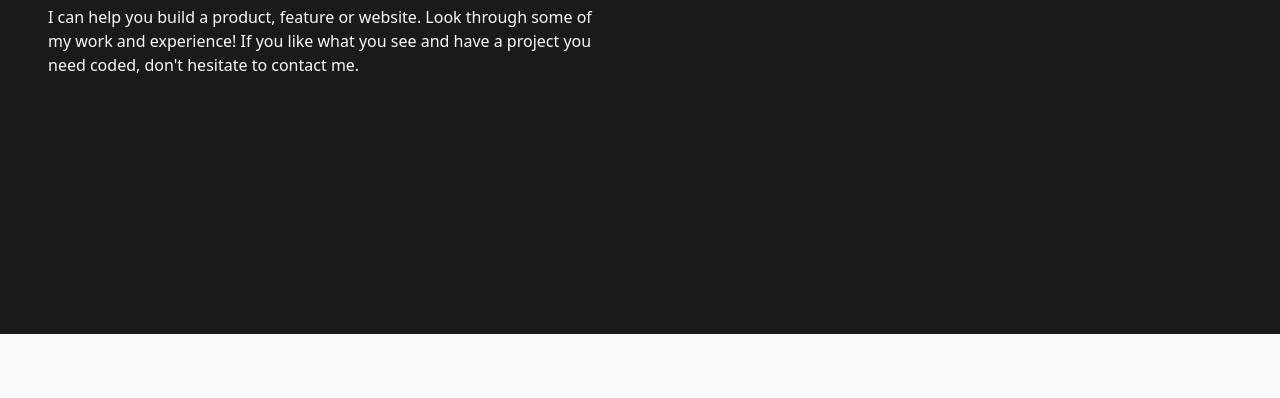
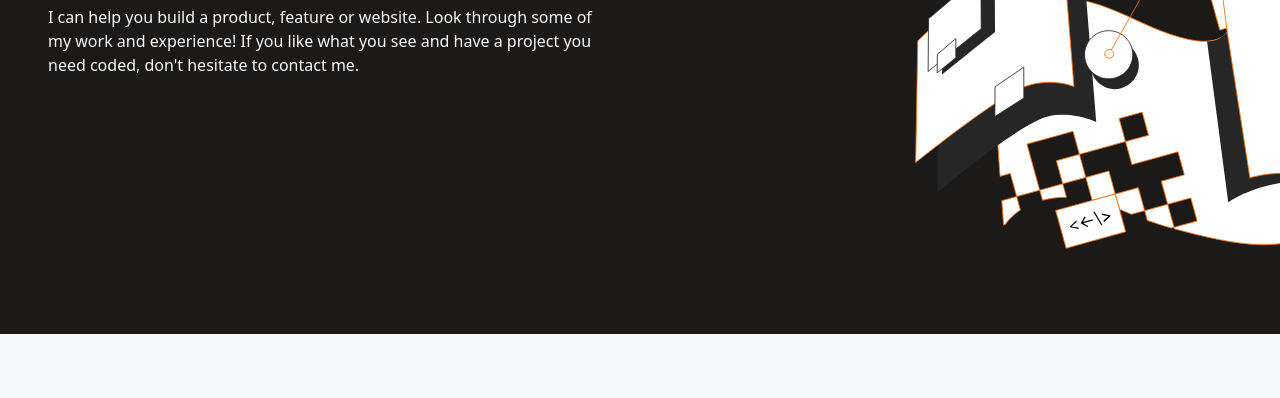
Before and after one commit to lewisjn-arch/Bootstrap_exercise, a website: page index.html in a window 1280 px wide. Shown: the part 466-864 px from the top of the page. Before the commit the page ends 808 px from the top, so only its background shows below. Drawn offline with nearby package versions, Linux system fonts and the light colour scheme.

Commit message:
Add background image and styles to the portfolio

```diff
--- a/index.html
+++ b/index.html
@@ -59,7 +59,12 @@
     tabindex="0"
     >
   <section id="introductionpage"
-           class="container-fluid vh-100 ps-5 pe-5 mb-2 d-flex text-light flex-column align-items-center justify-content-center" style="background-color:#1c1a19;">
+           class="container-fluid vh-100 ps-5 pe-5 mb-2 d-flex text-light flex-column align-items-center justify-content-center"
+           style= "background: #1c1a19 url(./assets/images/Illustration-header.svg);
+                  background-repeat: no-repeat;
+                  background-position: bottom right;
+                  padding: 7.5rem 1.5rem;
+                  background-size: 36%;">
             <div class="headline">
                 <h1 class="main_text mt-5 ps-1 pe-5 w-50" style="color: #ff6b00; font-weight:700; font-size: 55px;">Hey There. I'm Yesuf.</h1>
                 <h2 class="main_text ps-1 pe-5 w-50" style="font-size: 28px;">I'm a Software Developer.</h2>
@@ -68,6 +73,11 @@
                 </p>
              </div>
         </section>
+      <section id="workprojects" class="container ps-5 pe-5 mt-2 bg-light">
+        <div class="">
+
+        </div>
+      </section>
   </main>
 
 </body>
```
Also changed, not shown: assets/social_icon/clip-icon.png (added), assets/social_icon/github-icon.png (added), assets/social_icon/linkedin icon.png (added), assets/social_icon/m-icon.png (added), assets/social_icon/twitter-icon.png (added).
